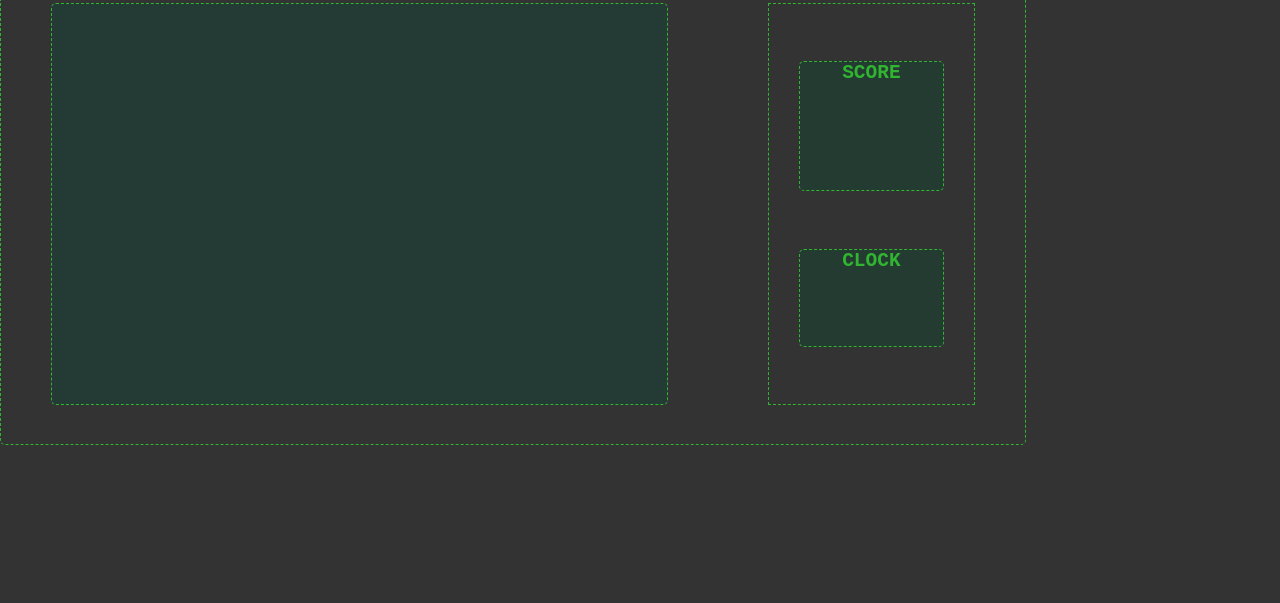
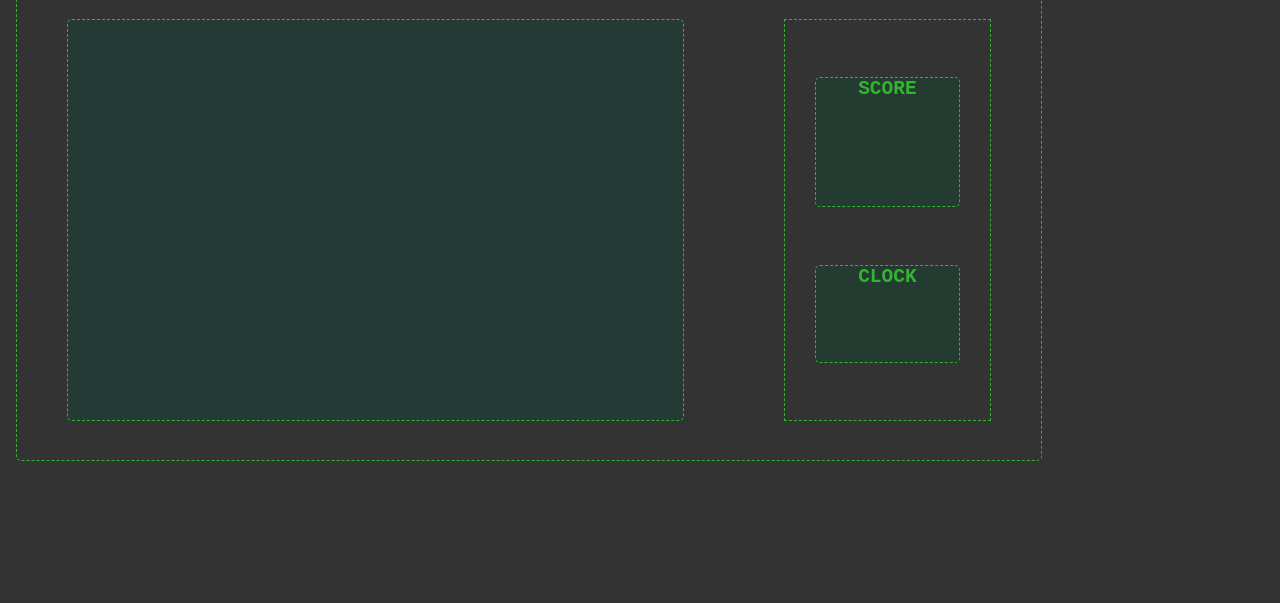
Before and after one commit to Solnatis/MP4---Hangman-, a plain HTML site: page index.html in a window 1280 px wide. Shown: the part 197-800 px from the top of the page. Drawn offline with Linux system fonts and the light colour scheme.

Commit message:
margin adj

```diff
--- a/assets/style.css
+++ b/assets/style.css
@@ -21,6 +21,8 @@ header {
     display: flex;
     align-items: center;
     justify-content: space-around;
+    margin-left: 1rem;
+    margin-top: 1rem;
     width: 80%;
     height: 30rem;
     border: 1px dashed rgb(49, 181, 49);
```
